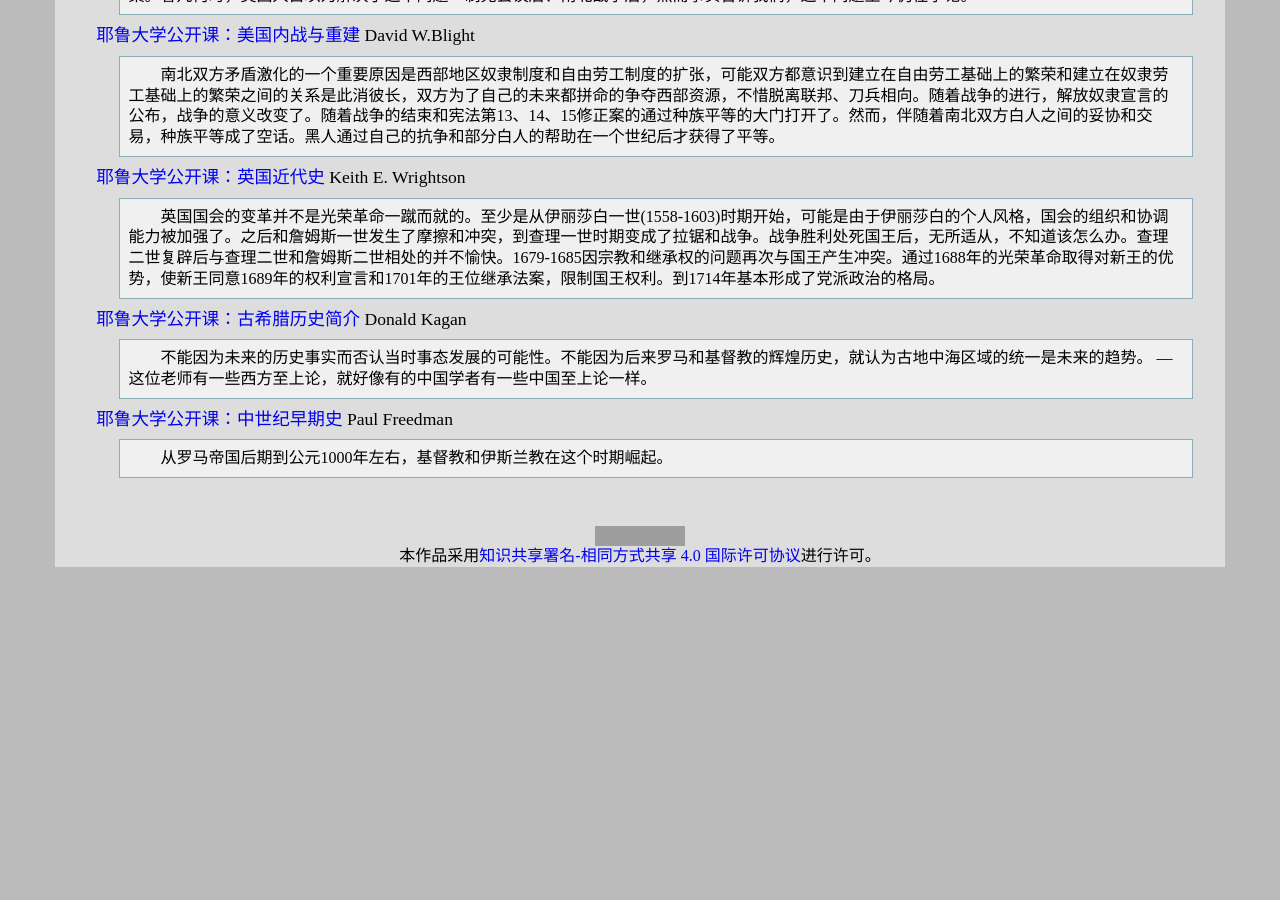
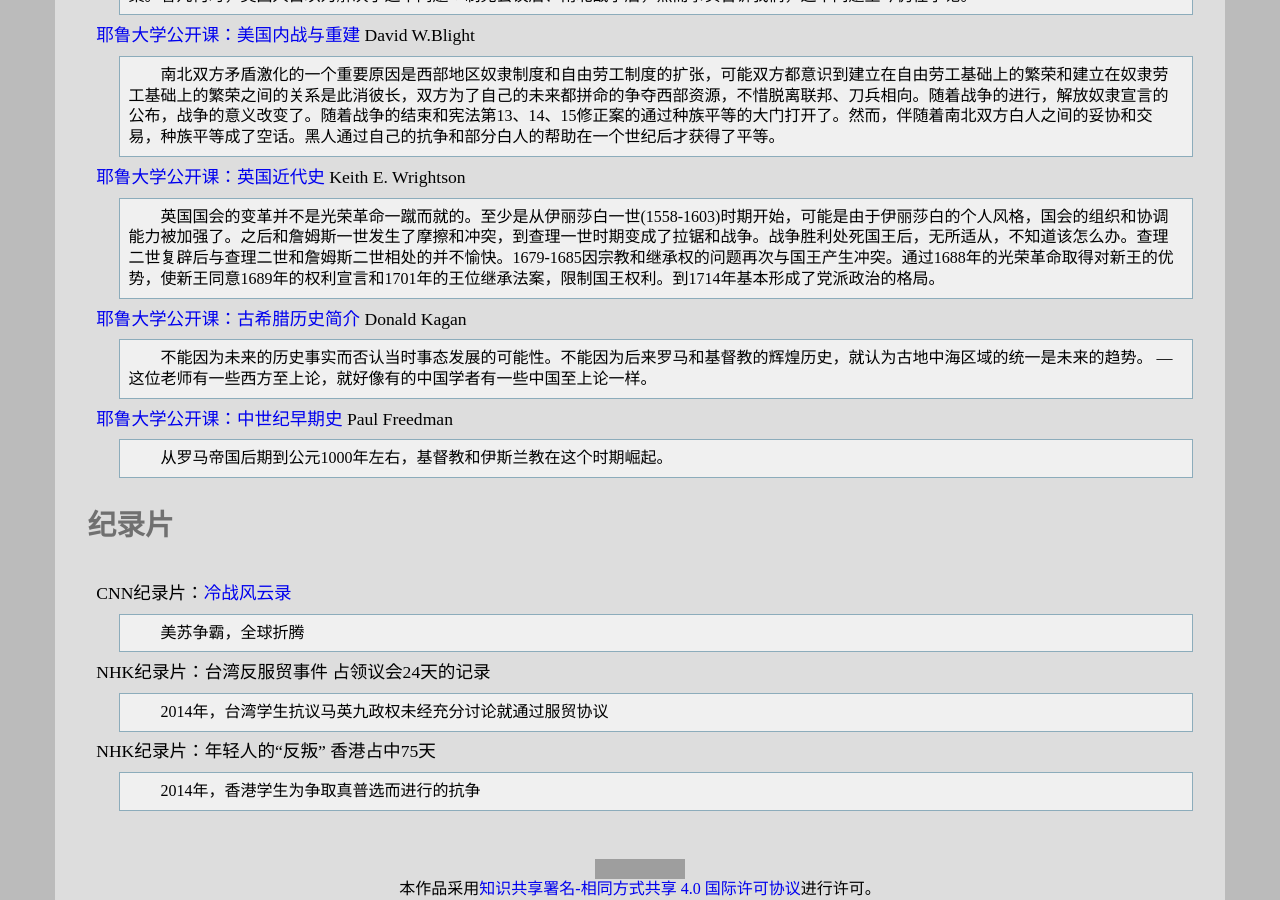
Before and after one commit to leiqin/leiqin.github.io, a Jekyll site: the page built from shoucang/history.markdown, in a window 1280 px wide and 900 px high, scrolled down 2215 px. Built offline with Jekyll 4.4.1, drawn with Linux system fonts in a browser that asks for light colours; comment, search, counter and statistics services are not loaded; before the commit the page ends 2782 px from its top, so only the background shows below that; grey boxes are pictures that could not be loaded.

Commit message:
+ 添加以史为镜 冷战风云录、台湾太阳花、香港占中

```diff
--- a/shoucang/history.markdown
+++ b/shoucang/history.markdown
@@ -82,3 +82,14 @@ title: 以史为镜
 
 [耶鲁大学公开课：中世纪早期史](http://open.163.com/special/opencourse/earlymiddleages.html) Paul Freedman
 :	从罗马帝国后期到公元1000年左右，基督教和伊斯兰教在这个时期崛起。
+
+### 纪录片
+
+CNN纪录片：[冷战风云录](http://movie.douban.com/subject/1864220/)
+:	美苏争霸，全球折腾
+
+NHK纪录片：台湾反服贸事件 占领议会24天的记录
+:	2014年，台湾学生抗议马英九政权未经充分讨论就通过服贸协议
+
+NHK纪录片：年轻人的“反叛” 香港占中75天
+:	2014年，香港学生为争取真普选而进行的抗争
```
